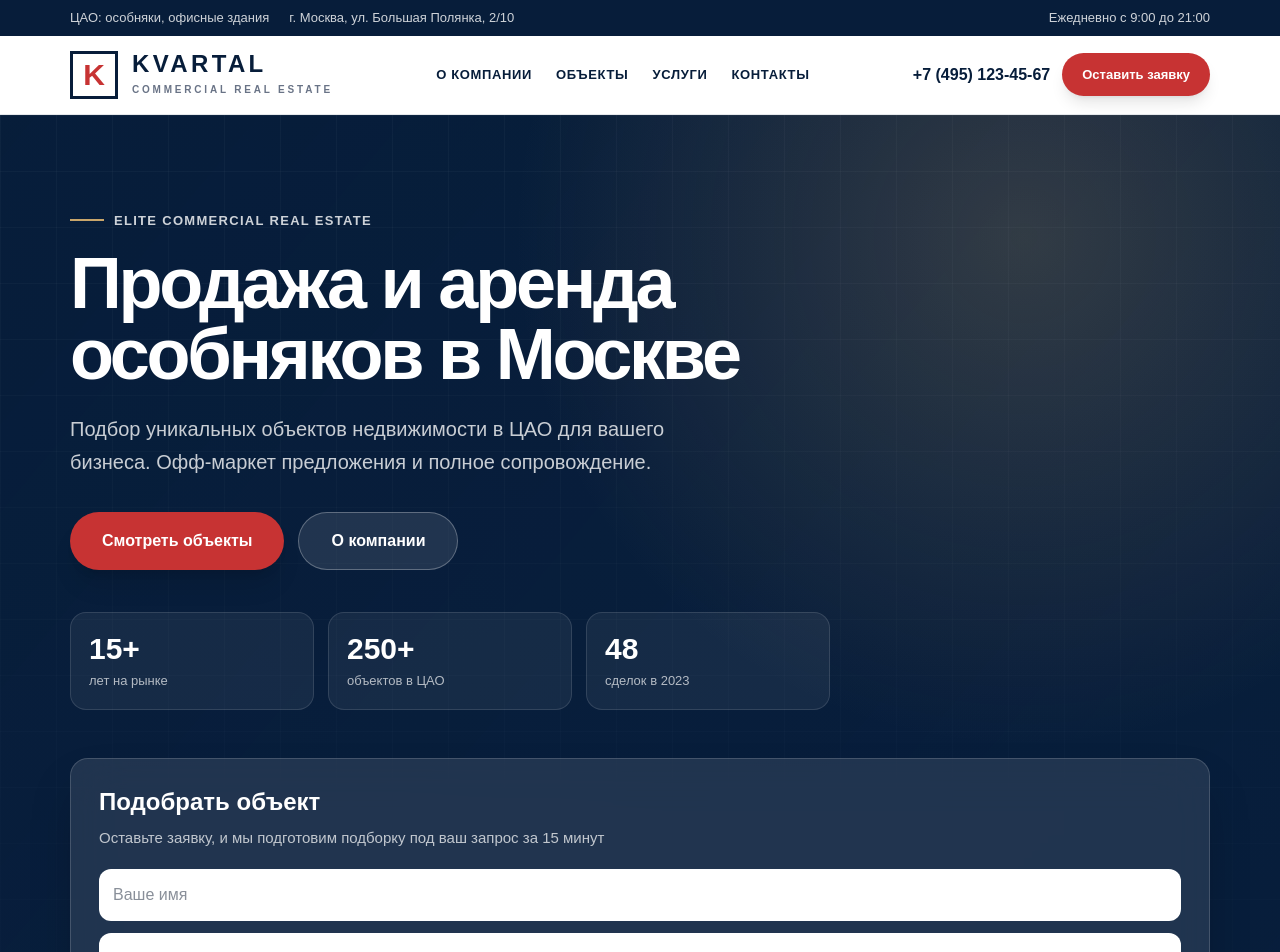
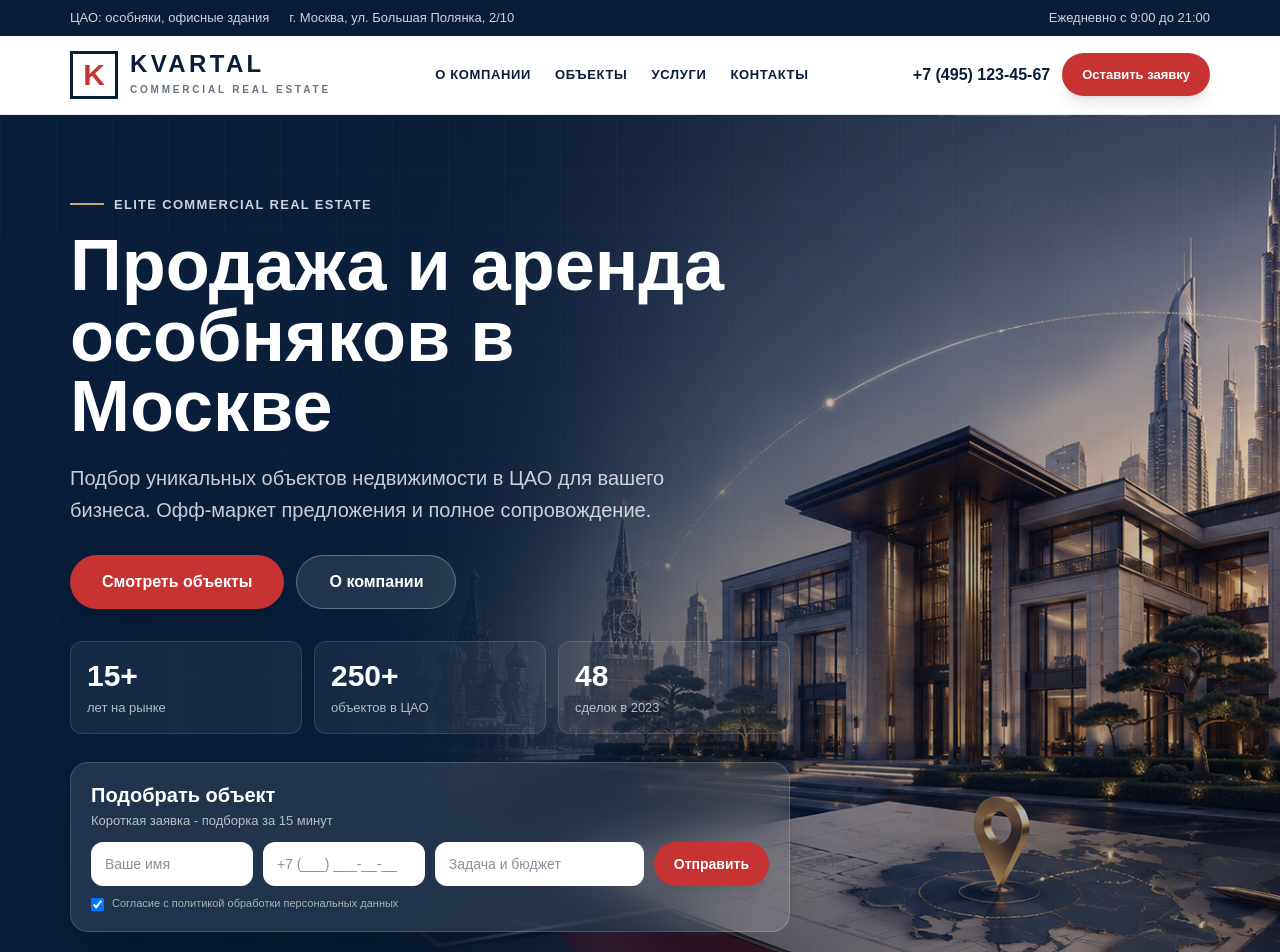
Before and after one commit to AVOINVESTGROUP/kvartal-demo, a Next.js app in the folder apps/web/: page / in a window 1280 px wide. Shown: the top 952 px of the page. Built offline with nearby package versions, Linux system fonts and the light colour scheme.

Commit message:
Integrate hero background artwork

```diff
--- a/apps/web/src/app/globals.css
+++ b/apps/web/src/app/globals.css
@@ -45,3 +45,61 @@ body {
   color: var(--foreground);
   font-family: Arial, Helvetica, sans-serif;
 }
+
+.kv-hero {
+  min-height: 720px;
+  background:
+    radial-gradient(circle at 20% 20%, rgba(201, 166, 107, 0.15), transparent 30%),
+    linear-gradient(120deg, #071d3a 0%, #111d35 55%, #17213a 100%);
+}
+
+.kv-hero::before {
+  position: absolute;
+  inset: 0 0 0 auto;
+  z-index: 0;
+  width: min(74vw, 1240px);
+  content: "";
+  background-image: url("/images/hero-moscow-dubai.png");
+  background-position: 78% center;
+  background-size: cover;
+  opacity: 1;
+  mask-image: linear-gradient(90deg, transparent 0%, rgba(0, 0, 0, 0.42) 12%, rgba(0, 0, 0, 0.96) 30%, #000 100%);
+}
+
+.kv-hero::after {
+  position: absolute;
+  inset: 0;
+  z-index: 1;
+  content: "";
+  background:
+    linear-gradient(90deg, #071d3a 0%, rgba(7, 29, 58, 0.88) 30%, rgba(7, 29, 58, 0.22) 58%, rgba(7, 29, 58, 0) 100%),
+    linear-gradient(180deg, rgba(7, 29, 58, 0) 0%, rgba(7, 29, 58, 0.26) 100%);
+}
+
+.kv-hero-grid {
+  z-index: 2;
+  background-image:
+    linear-gradient(rgba(255, 255, 255, 0.035) 1px, transparent 1px),
+    linear-gradient(90deg, rgba(255, 255, 255, 0.035) 1px, transparent 1px);
+  background-size: 56px 56px;
+  mask-image: linear-gradient(to bottom, rgba(0, 0, 0, 0.7), transparent);
+}
+
+@media (max-width: 1023px) {
+  .kv-hero {
+    min-height: auto;
+  }
+
+  .kv-hero::before {
+    width: 100%;
+    opacity: 0.42;
+    background-position: 65% center;
+    mask-image: linear-gradient(180deg, #000 0%, rgba(0, 0, 0, 0.62) 42%, transparent 100%);
+  }
+
+  .kv-hero::after {
+    background:
+      linear-gradient(90deg, rgba(7, 29, 58, 0.92), rgba(7, 29, 58, 0.78)),
+      linear-gradient(180deg, rgba(7, 29, 58, 0.18) 0%, #071d3a 100%);
+  }
+}
--- a/apps/web/src/app/page.tsx
+++ b/apps/web/src/app/page.tsx
@@ -6,7 +6,7 @@ import { Footer } from "@/components/Footer";
 
 export default function Home() {
   return (
-    <main className="min-h-screen bg-kv-bg">
+    <main className="min-h-screen overflow-x-hidden bg-kv-bg">
       {/* Topline */}
       <div className="bg-kv-navy text-white/80 text-[13px] py-2">
         <div className="max-w-kv-container mx-auto px-5 flex justify-between items-center gap-5">
--- a/apps/web/src/components/Header.tsx
+++ b/apps/web/src/components/Header.tsx
@@ -1,25 +1,25 @@
 export const Header = () => {
   return (
     <header className="sticky top-0 z-50 bg-white/95 border-b border-kv-navy/10 backdrop-blur-md">
-      <div className="max-w-kv-container mx-auto px-5 min-h-[78px] flex items-center justify-between gap-6">
-        <div className="flex items-center gap-3.5 min-w-max">
-          <div className="w-12 h-12 border-3 border-kv-navy flex items-center justify-center text-kv-red font-extrabold text-3xl leading-none bg-white">
+      <div className="max-w-kv-container mx-auto px-5 min-h-[64px] md:min-h-[78px] flex items-center justify-between gap-4">
+        <div className="flex items-center gap-3 min-w-0">
+          <div className="w-10 h-10 md:w-12 md:h-12 border-3 border-kv-navy flex shrink-0 items-center justify-center text-kv-red font-extrabold text-2xl md:text-3xl leading-none bg-white">
             K
           </div>
-          <div>
-            <span className="block text-kv-navy text-2xl font-extrabold tracking-[0.14em] leading-none uppercase">Kvartal</span>
-            <span className="block mt-1.5 text-kv-muted text-[10px] font-bold tracking-[0.28em] uppercase whitespace-nowrap">Commercial Real Estate</span>
+          <div className="min-w-0">
+            <span className="block text-kv-navy text-xl md:text-2xl font-extrabold tracking-[0.12em] md:tracking-[0.14em] leading-none uppercase">Kvartal</span>
+            <span className="block mt-1.5 text-kv-muted text-[8px] md:text-[10px] font-bold tracking-[0.2em] md:tracking-[0.28em] uppercase whitespace-nowrap">Commercial Real Estate</span>
           </div>
         </div>
 
-        <nav className="hidden md:flex items-center gap-6 text-kv-navy text-[13px] font-extrabold tracking-wider uppercase">
+        <nav className="hidden lg:flex items-center gap-6 text-kv-navy text-[13px] font-extrabold tracking-wider uppercase">
           <a href="#about" className="hover:text-kv-red transition-colors">О компании</a>
           <a href="#objects" className="hover:text-kv-red transition-colors">Объекты</a>
           <a href="#services" className="hover:text-kv-red transition-colors">Услуги</a>
           <a href="#contacts" className="hover:text-kv-red transition-colors">Контакты</a>
         </nav>
 
-        <div className="flex items-center gap-3 min-w-max">
+        <div className="hidden lg:flex items-center gap-3 min-w-max">
           <a href="tel:+74951234567" className="text-kv-navy font-extrabold hidden sm:block">+7 (495) 123-45-67</a>
           <button className="bg-kv-red text-white px-5 py-3 rounded-full font-extrabold text-[13px] hover:bg-kv-red-dark transition-all hover:-translate-y-px shadow-lg cursor-pointer">
             Оставить заявку
--- a/apps/web/src/components/Hero.tsx
+++ b/apps/web/src/components/Hero.tsx
@@ -1,61 +1,83 @@
 export const Hero = () => {
   return (
-    <section className="relative overflow-hidden text-white bg-[radial-gradient(circle_at_80%_10%,rgba(201,166,107,0.22),transparent_34%),linear-gradient(130deg,rgba(7,29,58,0.98),rgba(7,29,58,0.86)),linear-gradient(45deg,#0d2e58,#071d3a)]">
-      <div className="absolute inset-0 bg-[linear-gradient(rgba(255,255,255,0.04)_1px,transparent_1px),linear-gradient(90deg,rgba(255,255,255,0.04)_1px,transparent_1px)] bg-[length:56px_56px] [mask-image:linear-gradient(to_bottom,rgba(0,0,0,0.8),transparent)] pointer-events-none"></div>
+    <section className="kv-hero relative isolate overflow-hidden text-white">
+      <div className="kv-hero-grid absolute inset-0 pointer-events-none" />
 
-      <div className="relative max-w-kv-container mx-auto px-5 grid lg:grid-cols-[1fr,420px] gap-12 items-center py-20 lg:py-24">
-        <div>
-          <div className="flex items-center gap-2.5 mb-4.5 text-white/80 text-[13px] font-extrabold uppercase tracking-widest before:content-[''] before:w-[34px] before:h-[2px] before:bg-kv-gold">
+      <div className="relative z-10 mx-auto w-full max-w-kv-container px-5 py-12 sm:py-14 lg:py-18 xl:py-20">
+        <div className="min-w-0 max-w-[720px]">
+          <div className="mb-4 flex items-center gap-2.5 text-[12px] font-extrabold uppercase tracking-widest text-white/80 before:h-[2px] before:w-[34px] before:bg-kv-gold before:content-[''] sm:text-[13px]">
             Elite Commercial Real Estate
           </div>
-          <h1 className="text-4xl lg:text-7xl font-black leading-[0.98] tracking-[-0.045em] max-w-[780px]">
+
+          <h1 className="max-w-[680px] text-[28px] font-black leading-[1.06] tracking-0 min-[420px]:text-[34px] sm:text-[54px] sm:leading-[0.98] lg:text-[64px] xl:text-[72px]">
             Продажа и аренда особняков в Москве
           </h1>
-          <p className="max-w-[670px] mt-6 text-xl text-white/78 leading-relaxed">
-            Подбор уникальных объектов недвижимости в ЦАО для вашего бизнеса. Офф-маркет предложения и полное сопровождение.
+
+          <p className="mt-5 max-w-[620px] text-base leading-relaxed text-white/78 sm:text-xl">
+            Подбор уникальных объектов недвижимости в ЦАО для вашего бизнеса.
+            Офф-маркет предложения и полное сопровождение.
           </p>
 
-          <div className="flex flex-wrap gap-3.5 mt-8.5">
-            <button className="bg-kv-red text-white px-8 py-4 rounded-full font-extrabold hover:bg-kv-red-dark transition-all hover:-translate-y-px shadow-xl cursor-pointer">
+          <div className="mt-7 flex flex-col gap-3 sm:flex-row sm:flex-wrap">
+            <button className="min-h-[52px] rounded-full bg-kv-red px-6 py-3.5 font-extrabold text-white shadow-xl transition-all hover:-translate-y-px hover:bg-kv-red-dark cursor-pointer sm:px-8">
               Смотреть объекты
             </button>
-            <button className="bg-white/10 border border-white/28 text-white px-8 py-4 rounded-full font-extrabold hover:bg-white/20 transition-all cursor-pointer">
+            <button className="min-h-[52px] rounded-full border border-white/28 bg-white/10 px-6 py-3.5 font-extrabold text-white transition-all hover:bg-white/20 cursor-pointer sm:px-8">
               О компании
             </button>
           </div>
 
-          <div className="grid grid-cols-1 sm:grid-cols-3 gap-3.5 mt-10.5 max-w-[760px]">
-            <div className="p-4.5 border border-white/12 rounded-2xl bg-white/6">
+          <div className="mt-8 grid grid-cols-1 gap-3 sm:grid-cols-3">
+            <div className="rounded-kv-form border border-white/12 bg-white/6 p-4">
               <span className="block text-3xl font-black text-white">15+</span>
-              <span className="block mt-1 text-white/68 text-[13px]">лет на рынке</span>
+              <span className="mt-1 block text-[13px] text-white/68">лет на рынке</span>
             </div>
-            <div className="p-4.5 border border-white/12 rounded-2xl bg-white/6">
+            <div className="rounded-kv-form border border-white/12 bg-white/6 p-4">
               <span className="block text-3xl font-black text-white">250+</span>
-              <span className="block mt-1 text-white/68 text-[13px]">объектов в ЦАО</span>
+              <span className="mt-1 block text-[13px] text-white/68">объектов в ЦАО</span>
             </div>
-            <div className="p-4.5 border border-white/12 rounded-2xl bg-white/6">
+            <div className="rounded-kv-form border border-white/12 bg-white/6 p-4">
               <span className="block text-3xl font-black text-white">48</span>
-              <span className="block mt-1 text-white/68 text-[13px]">сделок в 2023</span>
+              <span className="mt-1 block text-[13px] text-white/68">сделок в 2023</span>
             </div>
           </div>
-        </div>
 
-        <div className="p-7 border border-white/16 rounded-kv-main bg-white/10 shadow-2xl backdrop-blur-xl">
-          <h2 className="text-2xl font-bold mb-2.5 leading-tight">Подобрать объект</h2>
-          <p className="text-white/72 mb-5 text-[15px]">Оставьте заявку, и мы подготовим подборку под ваш запрос за 15 минут</p>
+          <div className="mt-7 rounded-kv-main border border-white/16 bg-white/10 p-4 shadow-2xl backdrop-blur-xl sm:p-5">
+            <div className="mb-3">
+              <h2 className="text-xl font-bold leading-tight">Подобрать объект</h2>
+              <p className="mt-1 text-[13px] leading-snug text-white/68">
+                Короткая заявка - подборка за 15 минут
+              </p>
+            </div>
 
-          <form className="grid gap-3">
-            <input type="text" placeholder="Ваше имя" className="w-full p-3.5 rounded-kv-form bg-white text-kv-ink outline-none focus:ring-4 focus:ring-kv-gold/18" />
-            <input type="tel" placeholder="+7 (___) ___-__-__" className="w-full p-3.5 rounded-kv-form bg-white text-kv-ink outline-none focus:ring-4 focus:ring-kv-gold/18" />
-            <textarea placeholder="Опишите ваши требования (площадь, район, бюджет)" className="w-full p-3.5 rounded-kv-form bg-white text-kv-ink outline-none focus:ring-4 focus:ring-kv-gold/18 min-h-[96px] resize-none"></textarea>
-            <button type="submit" className="bg-kv-red text-white py-4 rounded-full font-extrabold hover:bg-kv-red-dark transition-all mt-2 shadow-lg cursor-pointer">
-              Получить подборку
-            </button>
-            <div className="flex gap-2.5 text-[12px] text-white/68 mt-2 items-start">
-              <input type="checkbox" className="mt-1" defaultChecked />
-              <span>Я согласен с политикой обработки персональных данных</span>
-            </div>
-          </form>
+            <form className="grid gap-2.5 sm:grid-cols-2 lg:grid-cols-[1fr,1fr] xl:grid-cols-[1fr,1fr,1.1fr,auto]">
+              <input
+                type="text"
+                placeholder="Ваше имя"
+                className="h-11 w-full rounded-kv-form bg-white px-3.5 text-sm text-kv-ink outline-none focus:ring-4 focus:ring-kv-gold/18"
+              />
+              <input
+                type="tel"
+                placeholder="+7 (___) ___-__-__"
+                className="h-11 w-full rounded-kv-form bg-white px-3.5 text-sm text-kv-ink outline-none focus:ring-4 focus:ring-kv-gold/18"
+              />
+              <input
+                type="text"
+                placeholder="Задача и бюджет"
+                className="h-11 w-full rounded-kv-form bg-white px-3.5 text-sm text-kv-ink outline-none focus:ring-4 focus:ring-kv-gold/18 sm:col-span-2 xl:col-span-1"
+              />
+              <button
+                type="submit"
+                className="h-11 rounded-full bg-kv-red px-5 text-sm font-extrabold text-white shadow-lg transition-all hover:bg-kv-red-dark cursor-pointer sm:col-span-2 xl:col-span-1"
+              >
+                Отправить
+              </button>
+              <label className="flex gap-2 text-[11px] leading-snug text-white/62 sm:col-span-2 xl:col-span-4">
+                <input type="checkbox" className="mt-0.5" defaultChecked />
+                <span>Согласие с политикой обработки персональных данных</span>
+              </label>
+            </form>
+          </div>
         </div>
       </div>
     </section>
```
Also changed, not shown: apps/web/public/images/hero-moscow-dubai.png (added).
